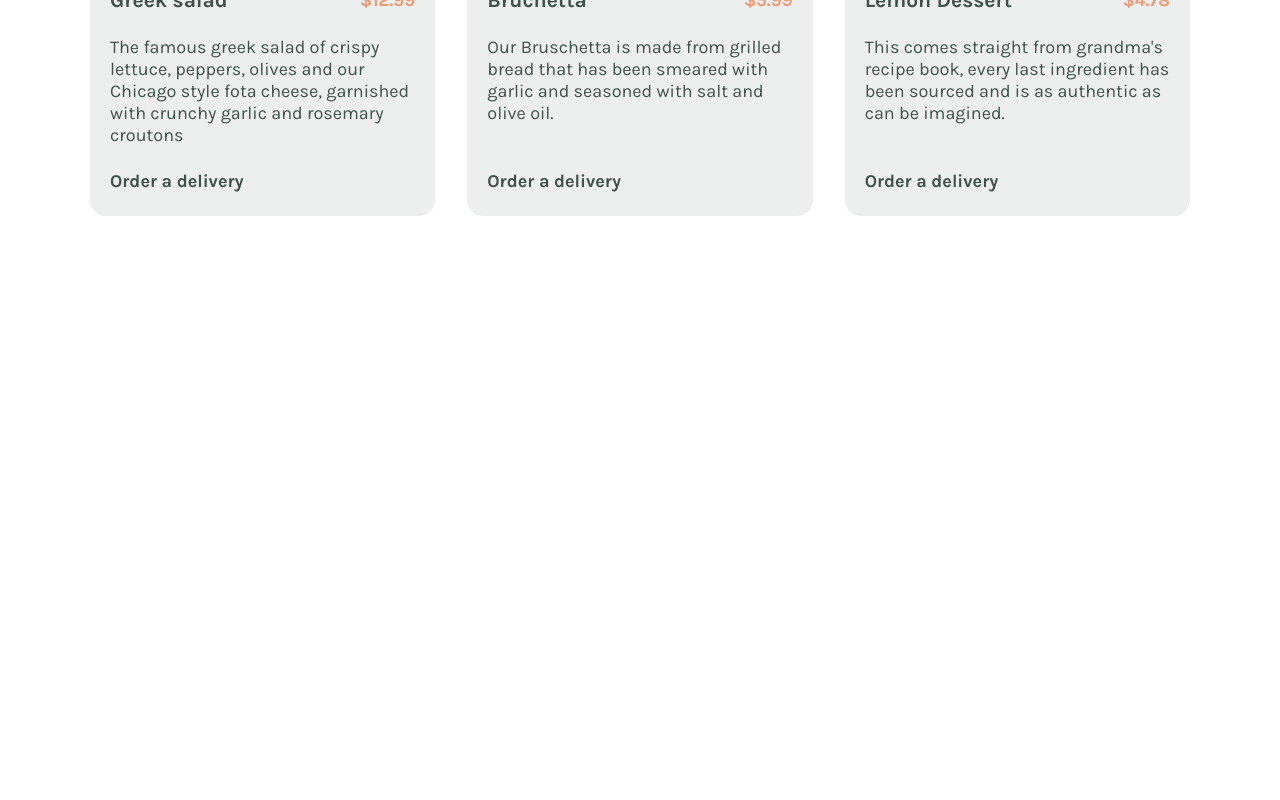
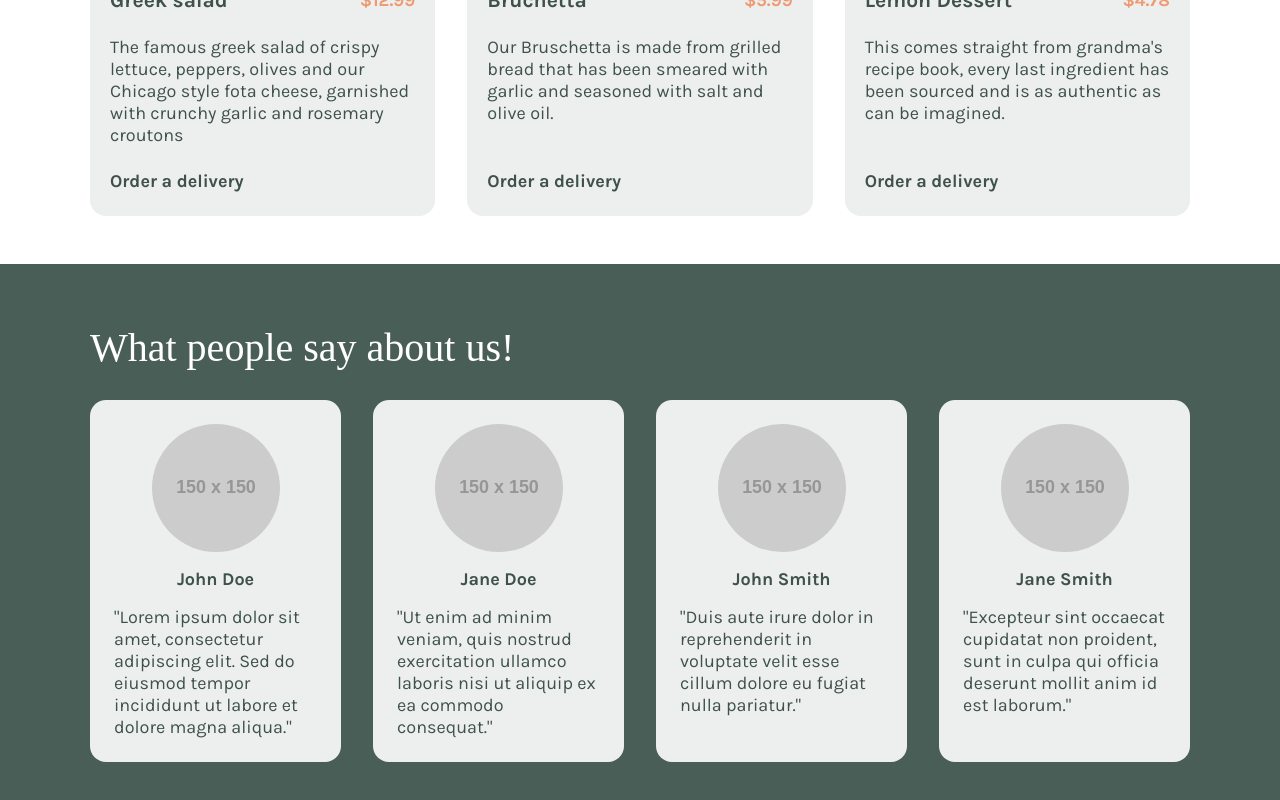
Before and after one commit to iamtheluiz/little-lemon-website, a React (Vite) app: page / in a window 1280 px wide. Shown: the part 868-1668 px from the top of the page. Before the commit the page ends 1132 px from the top, so only its background shows below. Built offline with nearby package versions, Linux system fonts and the light colour scheme; a web font is replaced by a local one.

Commit message:
feat: add testimonials section

```diff
--- a/src/App.css
+++ b/src/App.css
@@ -79,7 +79,7 @@ div#root > header {
 }
 
 /**
-  * About
+  * Special
   */
 #special {
   display: flex;
@@ -100,6 +100,9 @@ div#root > header {
   gap: 2rem;
 }
 
+/**
+  * Special card
+  */
 #special article {
   display: flex;
   flex-direction: column;
@@ -143,3 +146,50 @@ div#root > header {
   box-shadow: 0 0 10px 0 rgba(0, 0, 0, 0.1);
   transform: translateY(-0.5rem);
 }
+
+/**
+  * Testimonials
+  */
+#testimonials {
+  display: flex;
+  justify-content: center;
+  align-items: center;
+  padding-top: 4rem;
+  padding-bottom: 3rem;
+  background-color: #4a5e58;
+}
+#testimonials h2 {
+  color: #fff;
+}
+#testimonials .container > header {
+  display: flex;
+  flex-direction: row;
+  justify-content: space-between;
+  margin-bottom: 2rem;
+}
+#testimonials .list {
+  display: grid;
+  grid-template-columns: repeat(auto-fill, minmax(200px, 1fr));
+  gap: 2rem;
+}
+#testimonials article {
+  display: flex;
+  flex-direction: column;
+  align-items: center;
+  gap: 1rem;
+
+  padding: 1.5rem;
+  border-radius: 1rem;
+
+  text-align: left;
+  font-size: 1.125rem;
+  background-color: #edefee;
+  transition: all 0.3s ease;
+}
+#testimonials article img {
+  border-radius: 50%;
+  width: 8rem;
+}
+#testimonials article p {
+  flex: 1;
+}
--- a/src/App.jsx
+++ b/src/App.jsx
@@ -3,6 +3,7 @@ import HeroSection from './components/HeroSection'
 import SpecialSection from './components/SpecialSection'
 
 import './App.css'
+import TestimonialSection from './components/TestimonialSection'
 
 function App() {
   return (
@@ -11,6 +12,7 @@ function App() {
       <main>
         <HeroSection />
         <SpecialSection />
+        <TestimonialSection />
       </main>
     </>
   )
--- /dev/null
+++ b/src/components/TestimonialCard.jsx
@@ -0,0 +1,19 @@
+import PropTypes from 'prop-types';
+
+function TestimonialCard(props) {
+  return (
+    <article>
+      <img src={props.image} alt={props.name} />
+      <strong>{props.name}</strong>
+      <p>{`"${props.content}"`}</p>
+    </article>
+  );
+}
+
+TestimonialCard.propTypes = {
+  image: PropTypes.string.isRequired,
+  name: PropTypes.string.isRequired,
+  content: PropTypes.string.isRequired,
+};
+
+export default TestimonialCard;
--- /dev/null
+++ b/src/components/TestimonialSection.jsx
@@ -0,0 +1,48 @@
+import TestimonialCard from "./TestimonialCard";
+
+function TestimonialSection() {
+  const testimonials = [
+    {
+      image: "https://via.placeholder.com/150",
+      name: "John Doe",
+      content: "Lorem ipsum dolor sit amet, consectetur adipiscing elit. Sed do eiusmod tempor incididunt ut labore et dolore magna aliqua.",
+    },
+    {
+      image: "https://via.placeholder.com/150",
+      name: "Jane Doe",
+      content: "Ut enim ad minim veniam, quis nostrud exercitation ullamco laboris nisi ut aliquip ex ea commodo consequat.",
+    },
+    {
+      image: "https://via.placeholder.com/150",
+      name: "John Smith",
+      content: "Duis aute irure dolor in reprehenderit in voluptate velit esse cillum dolore eu fugiat nulla pariatur.",
+    },
+    {
+      image: "https://via.placeholder.com/150",
+      name: "Jane Smith",
+      content: "Excepteur sint occaecat cupidatat non proident, sunt in culpa qui officia deserunt mollit anim id est laborum.",
+    }
+  ];
+
+  return (
+    <section id="testimonials">
+      <div className="container">
+        <header>
+          <h2>What people say about us!</h2>
+        </header>
+        <div className="list">
+          {testimonials.map((testimonial, index) => (
+            <TestimonialCard
+              key={index}
+              image={testimonial.image}
+              name={testimonial.name}
+              content={testimonial.content}
+            />
+          ))}
+        </div>
+      </div>
+    </section>
+  );
+}
+
+export default TestimonialSection;
```
